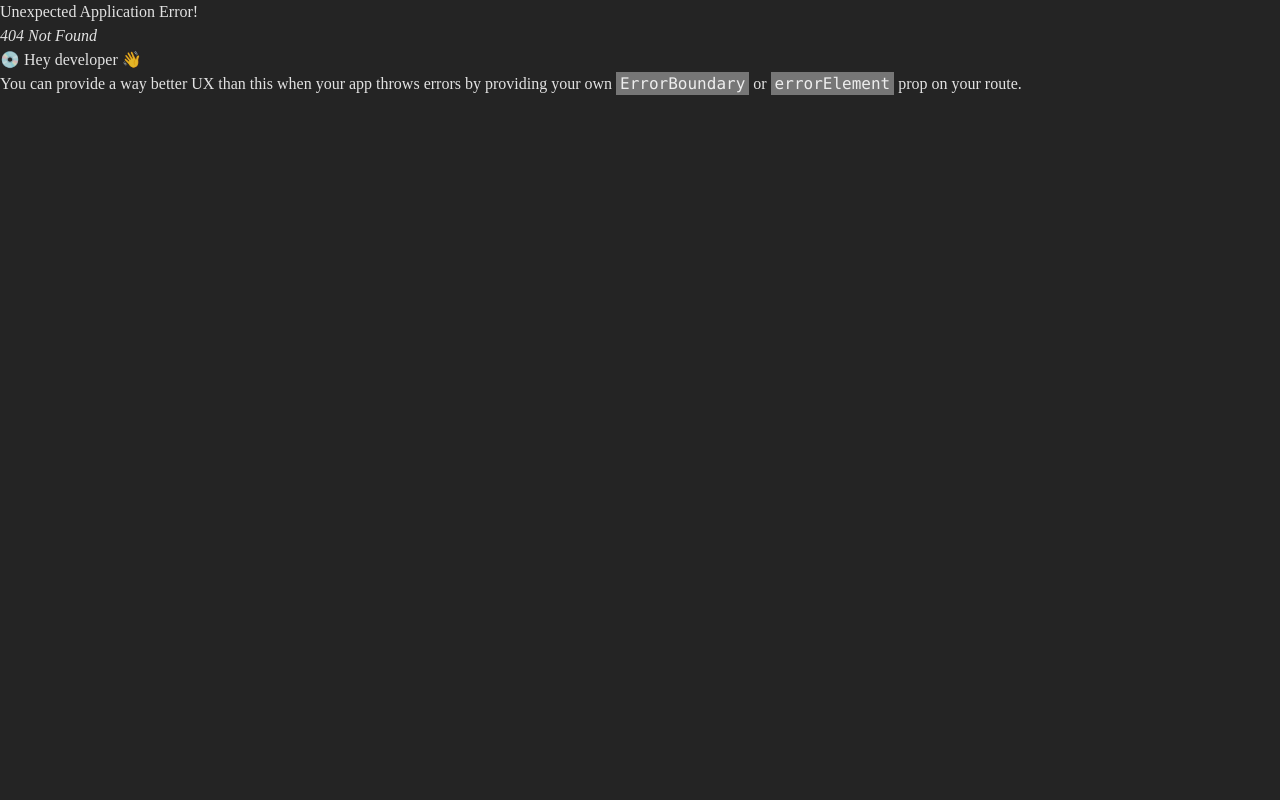
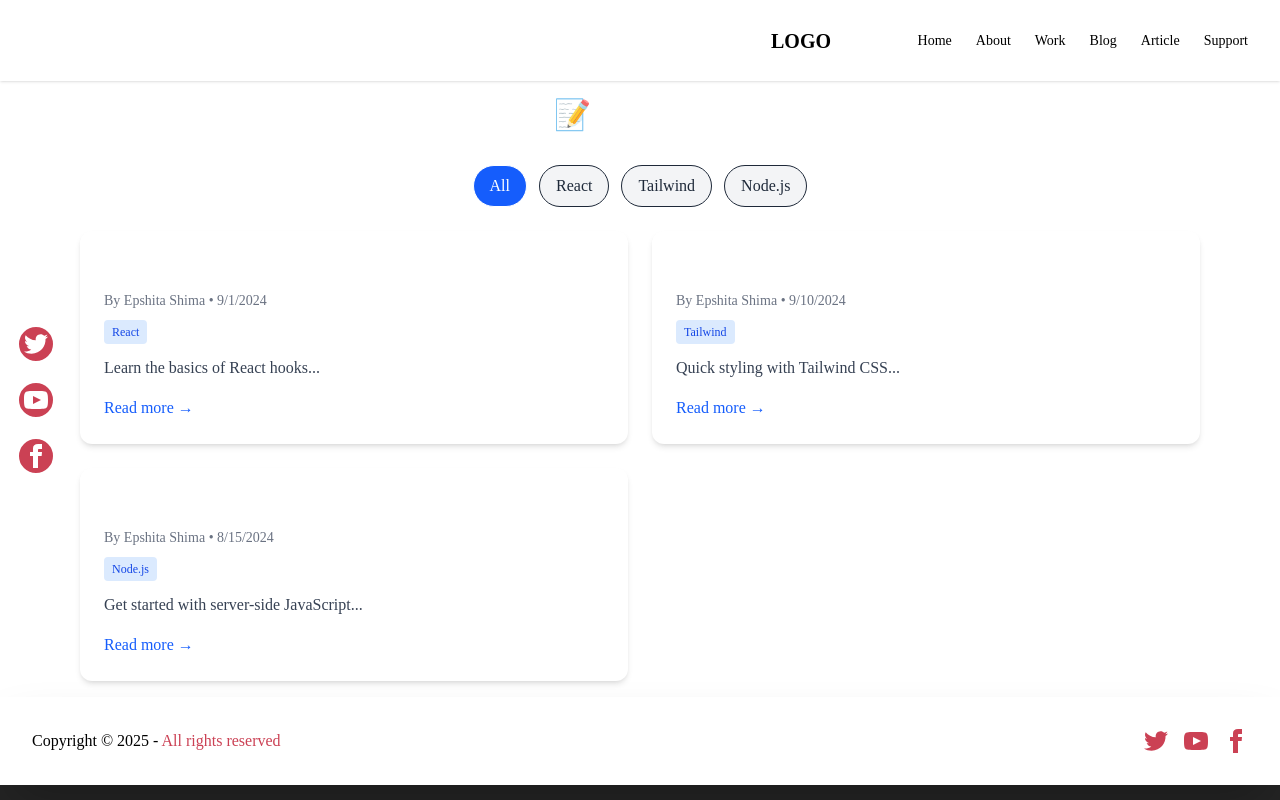
Before and after one commit to epshita-shima/client-masud-rana-portfolio, a React (Vite) app in the folder masud-rana-porfolio/: page /blog in a window 1280 px wide. Before the commit this address had no page. Built offline with nearby package versions, Linux system fonts and the light colour scheme.

Commit message:
blog page design

```diff
--- /dev/null
+++ b/masud-rana-porfolio/src/components/Blog.jsx
@@ -0,0 +1,145 @@
+import React, { useEffect, useState } from "react";
+
+const Blog = () => {
+  const [blogs, setBlogs] = useState([]);
+  const [categories, setCategories] = useState([]);
+  const [filteredBlogs, setFilteredBlogs] = useState([]);
+  const [selectedCategory, setSelectedCategory] = useState("All");
+  const [selectedBlog, setSelectedBlog] = useState(null);
+
+  useEffect(() => {
+    const data = [
+      {
+        id: 1,
+        title: "React Hooks 101",
+        author: "Epshita Shima",
+        date: "2024-09-01",
+        summary: "Learn the basics of React hooks...",
+        content: `React Hooks let you use state and other React features without writing a class.
+They're introduced in React 16.8 and changed the way we write components.
+This blog explains useState, useEffect, useContext, and more.`
+        ,
+        category: "React"
+      },
+      {
+        id: 2,
+        title: "Tailwind Tips",
+        author: "Epshita Shima",
+        date: "2024-09-10",
+        summary: "Quick styling with Tailwind CSS...",
+        content: `Tailwind is a utility-first CSS framework.
+You can create beautiful interfaces faster without writing custom CSS.
+Learn how to structure your components using Tailwind classes.`
+        ,
+        category: "Tailwind"
+      },
+      {
+        id: 3,
+        title: "Node.js Intro",
+        author: "Epshita Shima",
+        date: "2024-08-15",
+        summary: "Get started with server-side JavaScript...",
+        content: `Node.js is a JavaScript runtime built on Chrome's V8 engine.
+It's used to build scalable network applications.
+This article introduces basic concepts like modules, npm, and Express.`
+        ,
+        category: "Node.js"
+      }
+    ];
+
+    setBlogs(data);
+    setFilteredBlogs(data);
+    const uniqueCategories = ["All", ...new Set(data.map((blog) => blog.category))];
+    setCategories(uniqueCategories);
+  }, []);
+
+  const handleCategorySelect = (category) => {
+    setSelectedCategory(category);
+    if (category === "All") {
+      setFilteredBlogs(blogs);
+    } else {
+      setFilteredBlogs(blogs.filter((b) => b.category === category));
+    }
+  };
+
+  const openModal = (blog) => {
+    setSelectedBlog(blog);
+    document.getElementById("blogModal").showModal();
+  };
+
+  return (
+    <div className="max-w-6xl mx-auto p-4">
+      <h1 className="text-3xl font-bold text-center mb-8">📝 Blog Page</h1>
+
+      {/* Categories */}
+      <div className="flex flex-wrap justify-center gap-3 mb-6">
+        {categories.map((cat) => (
+          <button
+            key={cat}
+            onClick={() => handleCategorySelect(cat)}
+            className={`px-4 py-2 rounded-full border ${
+              selectedCategory === cat
+                ? "bg-blue-600 text-white"
+                : "bg-gray-100 text-gray-800"
+            } hover:bg-blue-500 hover:text-white transition`}
+          >
+            {cat}
+          </button>
+        ))}
+      </div>
+
+      {/* Blog Cards */}
+      <div className="grid gap-6 sm:grid-cols-1 md:grid-cols-2">
+        {filteredBlogs.map((blog) => (
+          <div
+            key={blog.id}
+            className="bg-white shadow-md rounded-xl p-6 hover:shadow-lg transition duration-300"
+          >
+            <h2 className="text-xl font-semibold mb-2">{blog.title}</h2>
+            <p className="text-sm text-gray-500 mb-2">
+              By {blog.author} • {new Date(blog.date).toLocaleDateString()}
+            </p>
+            <span className="inline-block text-xs px-2 py-1 bg-blue-100 text-blue-700 rounded mb-3">
+              {blog.category}
+            </span>
+            <p className="text-gray-700">{blog.summary}</p>
+            <button
+              onClick={() => openModal(blog)}
+              className="inline-block mt-4 text-blue-600 hover:underline"
+            >
+              Read more →
+            </button>
+          </div>
+        ))}
+      </div>
+
+      {/* Modal */}
+      <dialog id="blogModal" className="modal">
+        <div className="modal-box w-11/12 max-w-4xl bg-[#fefcf6] border-2 border-gray-300 shadow-lg rounded-xl overflow-auto max-h-[90vh]">
+          {selectedBlog && (
+            <>
+              <h3 className="font-bold text-2xl border-b pb-2 mb-4 text-center">
+                {selectedBlog.title}
+              </h3>
+              <p className="text-sm text-center text-gray-500 mb-6">
+                By {selectedBlog.author} • {new Date(selectedBlog.date).toLocaleDateString()}
+              </p>
+              <div className="prose max-w-none px-2 leading-relaxed text-justify">
+                {selectedBlog.content.split("\n").map((line, idx) => (
+                  <p key={idx}>{line}</p>
+                ))}
+              </div>
+              <div className="modal-action mt-6">
+                <form method="dialog">
+                  <button className="btn btn-outline">Close</button>
+                </form>
+              </div>
+            </>
+          )}
+        </div>
+      </dialog>
+    </div>
+  );
+};
+
+export default Blog;
--- a/masud-rana-porfolio/src/components/Work.jsx
+++ b/masud-rana-porfolio/src/components/Work.jsx
@@ -40,16 +40,21 @@ const Work = () => {
   return (
     <section className="bg-white py-8 px-4">
       <div className="container mx-auto text-center">
-        <h2 className="text-3xl font-bold text-[#CB4154] mb-6">My Work</h2>
+        {/* <h2 className="text-3xl font-bold text-[#CB4154] mb-6">My Work</h2> */}
 
         {!showWorkTabs && (
           <motion.button
             whileHover={{ scale: 1.05 }}
             whileTap={{ scale: 0.95 }}
             onClick={() => setShowWorkTabs(true)}
-            className="bg-[#CB4154] text-white font-semibold px-6 py-3 rounded-full shadow-md hover:bg-[#a33645] transition"
+            className="bg-white text-black font-semibold px-6 py-3 h-[10dvh,120px]  transition w-full inset-1"
+            style={
+              {
+                boxShadow: "12px 12px 12px rgba(0,0,0,0.1) inset, -10px -10px 10px #CB4154 inset"
+              }
+            }
           >
-            View My Work
+            Click here to see my work
           </motion.button>
         )}
 
@@ -61,8 +66,7 @@ const Work = () => {
           >
             <button
               onClick={() => setActiveTab("graphics")}
-              className={`px-6 py-2 rounded-full font-semibold border transition duration-300 ${
-                activeTab === "graphics"
+              className={`px-6 py-2 rounded-full font-semibold border transition duration-300 ${activeTab === "graphics"
                   ? "bg-[#CB4154] text-white border-[#CB4154] scale-105"
                   : "bg-white text-black border-gray-300 hover:scale-105"
                 }`}
@@ -71,8 +75,7 @@ const Work = () => {
             </button>
             <button
               onClick={() => setActiveTab("data")}
-              className={`px-6 py-2 rounded-full font-semibold border transition duration-300 ${
-                activeTab === "data"
+              className={`px-6 py-2 rounded-full font-semibold border transition duration-300 ${activeTab === "data"
                   ? "bg-[#CB4154] text-white border-[#CB4154] scale-105"
                   : "bg-white text-black border-gray-300 hover:scale-105"
                 }`}
@@ -101,8 +104,7 @@ const Work = () => {
                       <li
                         key={index}
                         onClick={() => setSelectedGraphicsCategory(cat)}
-                        className={`cursor-pointer border-b pb-1 transition hover:text-[#CB4154] ${
-                          selectedGraphicsCategory === cat ? "text-[#CB4154] font-semibold" : "text-gray-700"
+                        className={`cursor-pointer border-b pb-1 transition hover:text-[#CB4154] ${selectedGraphicsCategory === cat ? "text-[#CB4154] font-semibold" : "text-gray-700"
                           }`}
                       >
                         {cat}
@@ -162,19 +164,19 @@ const Work = () => {
                 </p>
                 <table className="w-full border border-gray-300 text-sm">
                   <thead>
-                    <tr className="bg-[#CB4154] text-white">
+                    <tr className="bg-[#CB4154] text-white text-center">
                       <th className="border p-2">ID</th>
                       <th className="border p-2">Name</th>
                       <th className="border p-2">Email</th>
                     </tr>
                   </thead>
                   <tbody>
-                    <tr>
+                    <tr className="text-black text-center">
                       <td className="border p-2">1</td>
                       <td className="border p-2">Alice Johnson</td>
                       <td className="border p-2">alice@example.com</td>
                     </tr>
-                    <tr>
+                    <tr className="text-black text-center">
                       <td className="border p-2">2</td>
                       <td className="border p-2">David Smith</td>
                       <td className="border p-2">david@example.com</td>
```
Also changed, not shown: masud-rana-porfolio/src/Routes/Routes.jsx (+23 -15 lines). Lines whose indentation alone changed are shown as unchanged.
